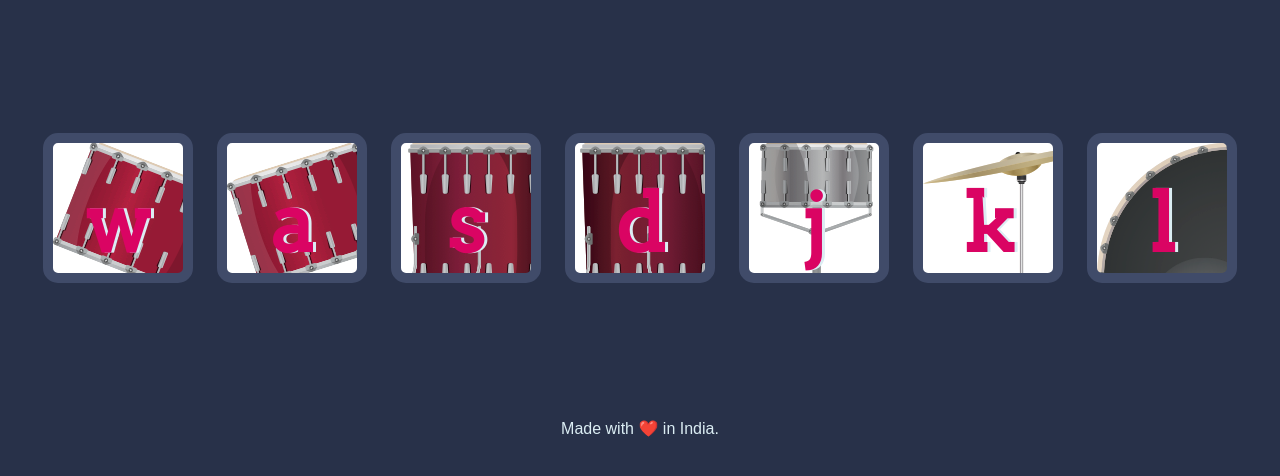
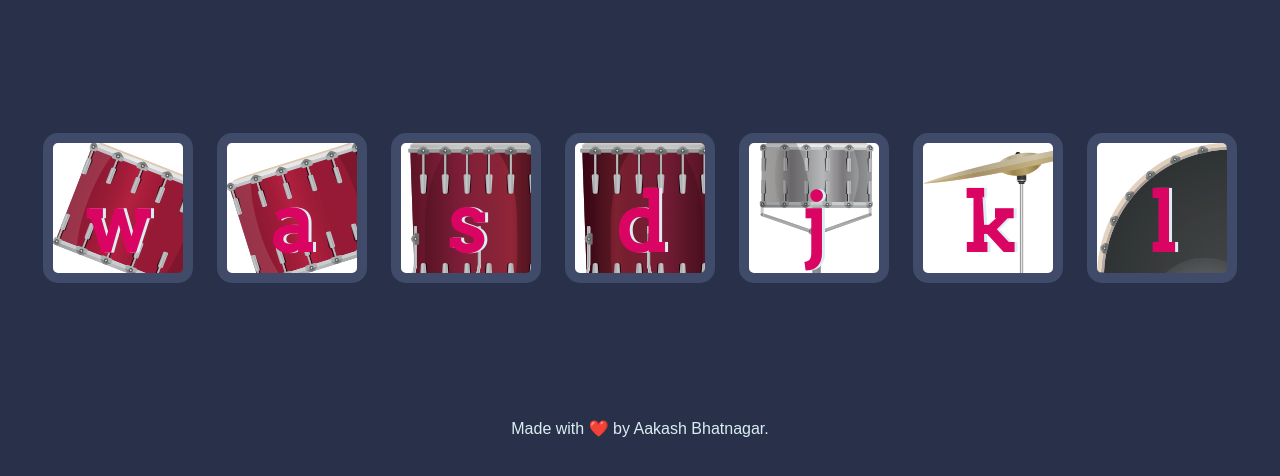
Before and after one commit to WarlockOPain17/DrumKit, a plain HTML site: page index.html in a window 1280 px wide. Shown: the part 156-632 px from the top of the page. Drawn offline with Linux system fonts and the light colour scheme.

Commit message:
Update index.html

```diff
--- a/index.html
+++ b/index.html
@@ -23,7 +23,7 @@
 
 
   <footer>
-    Made with ❤️ in India.
+    Made with ❤️ by Aakash Bhatnagar.
   </footer>
   <script src="index.js" charset="utf-8"></script>
 </body>
```
